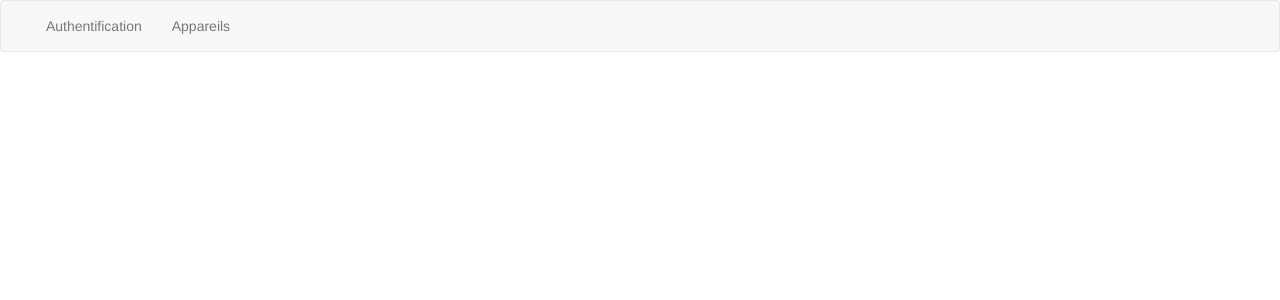
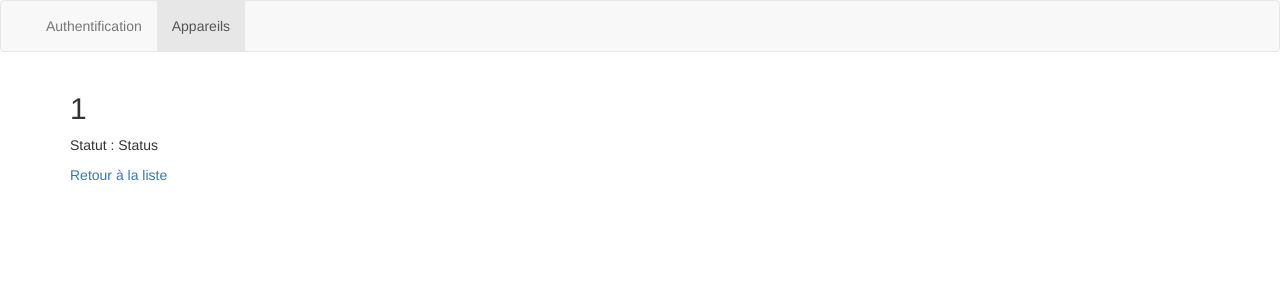
Before and after one commit to billfres/Apprentissage-Angular, an Angular app: page /appareils/1 in a window 1280 px wide. Before the commit this address led to /. Shown: the top 300 px of the page. Built offline with nearby package versions, Linux system fonts and the light colour scheme.

Commit message:
Ajout du component single-appareil

```diff
--- a/src/app/app.module.ts
+++ b/src/app/app.module.ts
@@ -11,10 +11,12 @@
 import { AuthComponent } from './auth/auth.component';
 import { AppareilViewComponent } from './appareil-view/appareil-view.component';
 import { RouterModule, Routes } from '@angular/router';
+import { SingleAppareilComponent } from './single-appareil/single-appareil.component';
 
 //creation des routes
 const appRoutes: Routes = [
   { path: 'appareils', component: AppareilViewComponent},
+  { path: 'appareils/:id', component: SingleAppareilComponent},
   { path: 'auth', component: AuthComponent},
   { path: '', component: AppareilViewComponent}
 ];
@@ -24,7 +26,8 @@
     AppComponent,
     AppareilComponent,
     AuthComponent,
-    AppareilViewComponent
+    AppareilViewComponent,
+    SingleAppareilComponent
   ],
   imports: [
     BrowserModule,
--- a/src/app/auth/auth.component.ts
+++ b/src/app/auth/auth.component.ts
@@ -16,6 +16,7 @@
 
   ngOnInit(): void {
     this.authStatus = this.authService.isAuth;
+    //authStatus: true;
   }
 
   onSignIn() {
--- /dev/null
+++ b/src/app/single-appareil/single-appareil.component.html
@@ -0,0 +1,3 @@
+<h2>{{ name }}</h2>
+<p>Statut : {{ status }}</p>
+<a routerLink="/appareils">Retour à la liste</a>
--- /dev/null
+++ b/src/app/single-appareil/single-appareil.component.ts
@@ -0,0 +1,22 @@
+import { AppareilService } from './../services/appareil.service';
+import { Component, OnInit } from '@angular/core';
+import { ActivatedRoute } from '@angular/router';
+
+@Component({
+  selector: 'app-single-appareil',
+  templateUrl: './single-appareil.component.html',
+  styleUrls: ['./single-appareil.component.scss']
+})
+export class SingleAppareilComponent implements OnInit {
+
+  name: string = 'Appareils';
+  status: string = 'Status';
+
+  constructor(private appareilService: AppareilService,
+              private route: ActivatedRoute) { }
+
+  ngOnInit(): void {
+    this.name = this.route.snapshot.params['id'];
+  }
+
+}
```
Also changed, not shown: src/app/single-appareil/single-appareil.component.scss (added).
